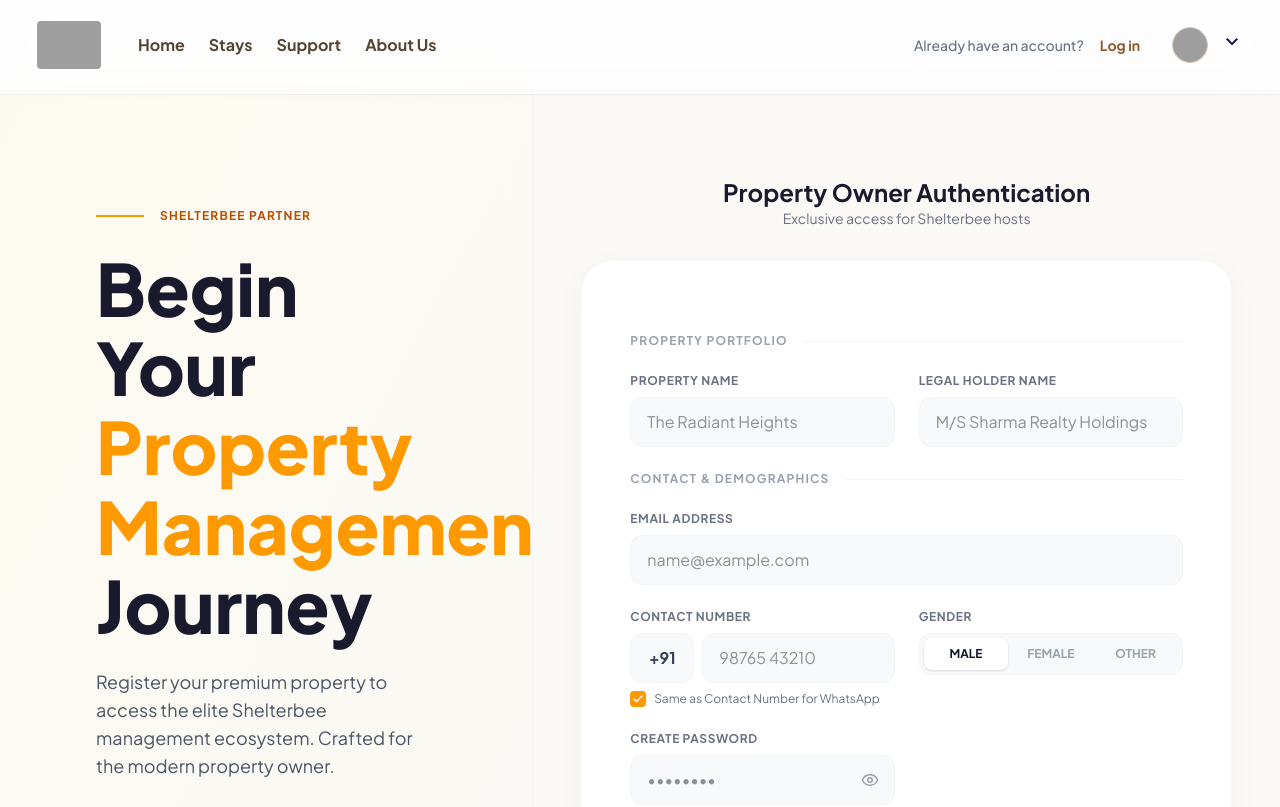
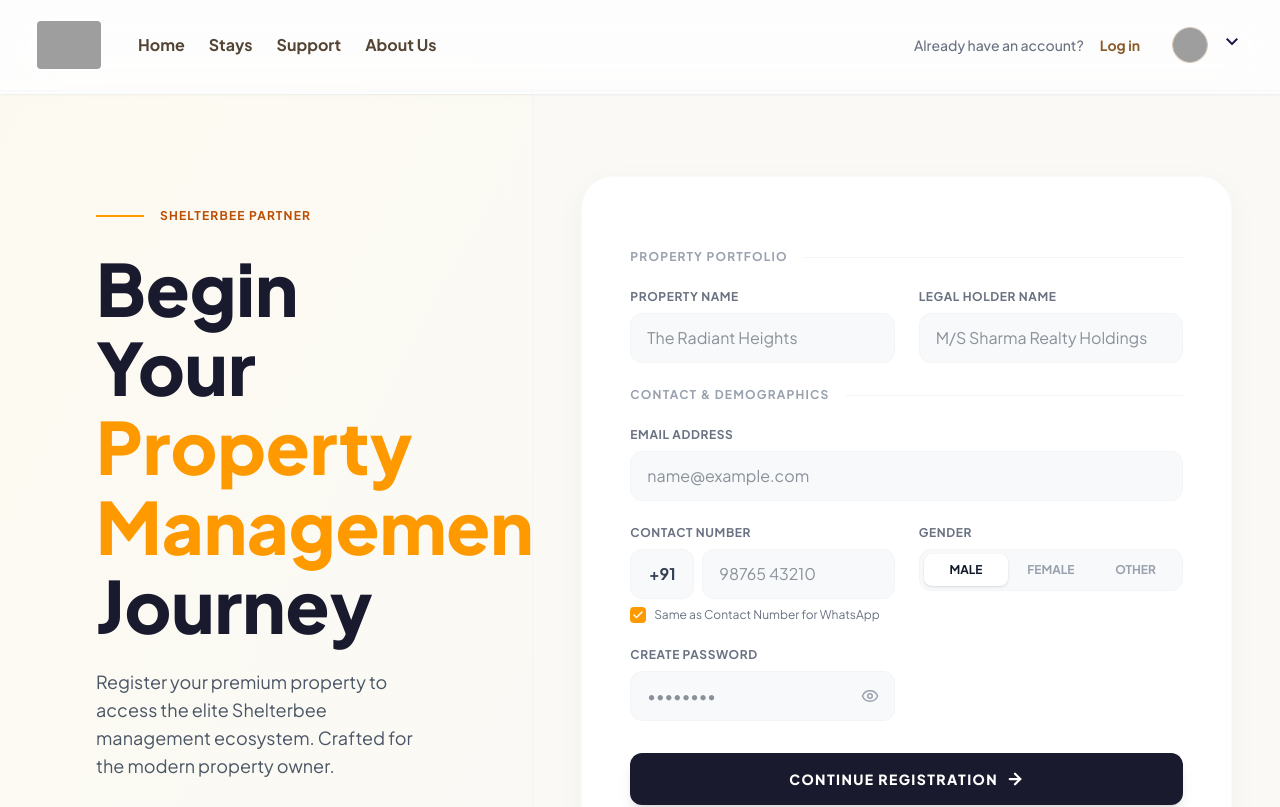
Before and after one commit to AtulTavare/ShelterBee, a React (Vite) app: page /host-auth in a window 1280 px wide. Shown: the top 807 px of the page. Built offline with nearby package versions, Linux system fonts and the light colour scheme; no server answers; grey boxes are pictures that could not be loaded.

Commit message:
feat(HostAuth): Remove redundant authentication title
Removes the static "Property Owner Authentication" title and subtitle from the HostAuth page. These are now handled dynamically by the routed components, simplifying the layout and improving flexibility.

```diff
--- a/src/pages/HostAuth.tsx
+++ b/src/pages/HostAuth.tsx
@@ -237,11 +237,6 @@
       <div className="w-full lg:w-7/12 flex flex-col min-h-screen relative">
         <div className="flex-grow flex flex-col items-center justify-start p-6 sm:p-12 pt-12 sm:pt-24">
 
-          <div className="mb-8 text-center">
-            <h2 className="text-2xl font-bold text-[#1A1A2E]">Property Owner Authentication</h2>
-            <p className="text-gray-500 text-sm">Exclusive access for Shelterbee hosts</p>
-          </div>
-
           {/* Form Card */}
           <div className="bg-white w-full max-w-2xl rounded-[2rem] shadow-[0_8px_30px_rgb(0,0,0,0.04)] p-8 sm:p-12 border border-gray-50 relative z-10">
 
```
